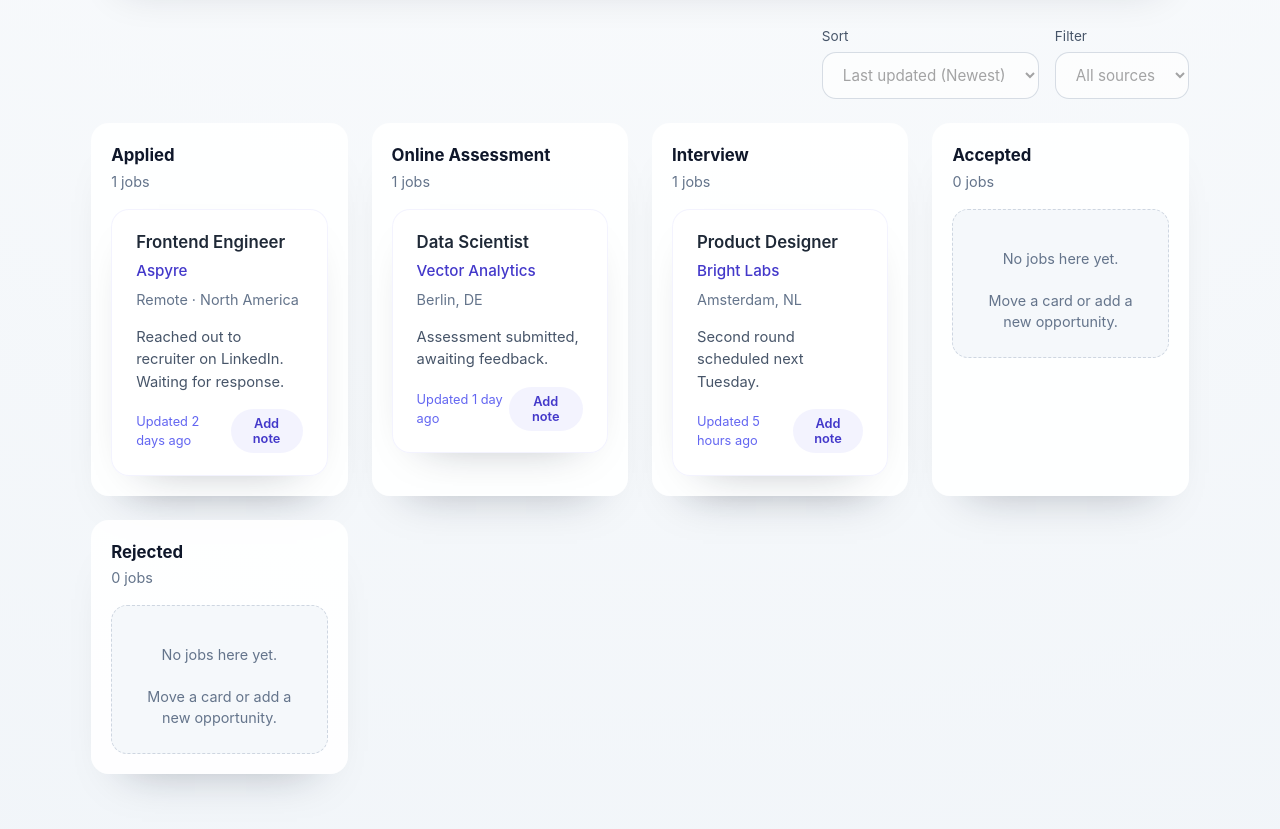
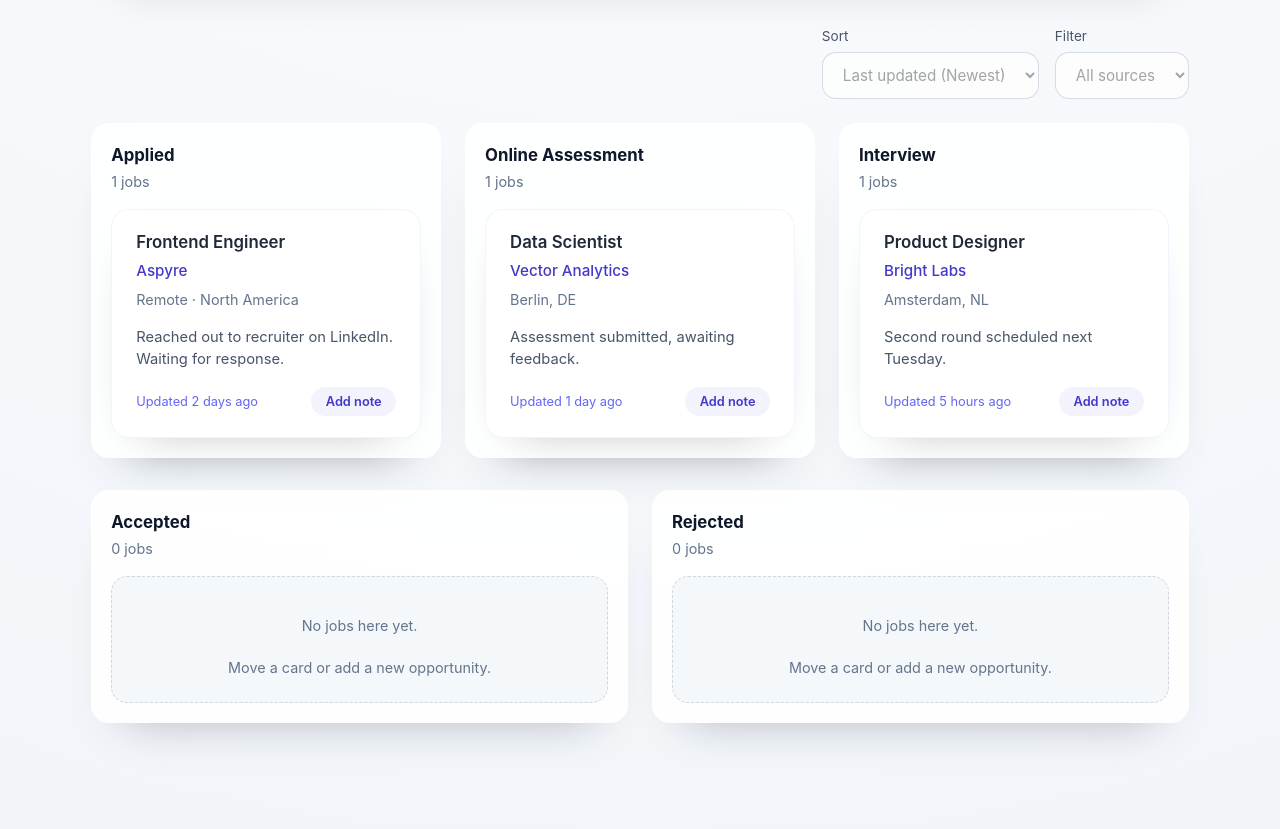
Before and after one commit to fernandwill/aspyre, a React app in the folder frontend/: page / in a window 1280 px wide. Shown: the part 980-1809 px from the top of the page. Built offline with nearby package versions, Linux system fonts and the light colour scheme; the HTML template or start-up script is replaced by a standard one.

Commit message:
Restructure job board layout and add card hover outline

```diff
--- a/frontend/src/App.css
+++ b/frontend/src/App.css
@@ -261,10 +261,18 @@
   font-size: 0.85rem;
 }
 
-.board-columns {
+.board-grid {
   display: grid;
   gap: 1.5rem;
-  grid-template-columns: repeat(auto-fit, minmax(250px, 1fr));
+}
+
+.board-grid--main {
+  grid-template-columns: repeat(3, minmax(0, 1fr));
+}
+
+.board-grid--outcome {
+  grid-template-columns: repeat(2, minmax(0, 1fr));
+  margin-top: 0.5rem;
 }
 
 .board-column {
@@ -315,6 +323,13 @@
   gap: 1rem;
   box-shadow: 0 18px 45px -32px rgba(15, 23, 42, 0.4);
   border: 1px solid rgba(99, 102, 241, 0.08);
+  transition: border-color 0.2s ease, box-shadow 0.2s ease, transform 0.2s ease;
+}
+
+.job-card:hover {
+  border-color: rgba(99, 102, 241, 0.45);
+  box-shadow: 0 0 0 3px rgba(99, 102, 241, 0.2), 0 22px 55px -34px rgba(15, 23, 42, 0.45);
+  transform: translateY(-2px);
 }
 
 .job-card__header {
@@ -420,6 +435,14 @@
     gap: 1rem;
   }
 
+  .board-grid--main {
+    grid-template-columns: repeat(auto-fit, minmax(240px, 1fr));
+  }
+
+  .board-grid--outcome {
+    grid-template-columns: repeat(auto-fit, minmax(240px, 1fr));
+  }
+
   .header-actions {
     width: 100%;
   }
--- a/frontend/src/App.jsx
+++ b/frontend/src/App.jsx
@@ -8,6 +8,9 @@ const STATUSES = [
   'Accepted',
   'Rejected',
 ]
+
+const MAIN_STATUSES = STATUSES.slice(0, 3)
+const OUTCOME_STATUSES = STATUSES.slice(3)
 
 const INITIAL_JOBS = [
   {
@@ -113,6 +116,64 @@ function App() {
       return acc
     }, {})
   }, [jobs])
+
+  const renderColumn = (status) => {
+    return (
+      <div
+        className={`board-column ${activeDropStatus === status ? 'board-column--active' : ''}`}
+        key={status}
+        onDragOver={handleDragOver}
+        onDrop={(event) => handleDrop(event, status)}
+        onDragEnter={() => handleDragEnter(status)}
+        onDragLeave={(event) => handleDragLeave(event, status)}
+      >
+        <header className="column-header">
+          <div>
+            <h3>{status}</h3>
+            <span className="column-count">{jobsByStatus[status]?.length ?? 0} jobs</span>
+          </div>
+        </header>
+        <div className="column-content">
+          {(jobsByStatus[status] ?? []).map((job) => (
+            <article
+              className={`job-card ${draggedJobId === job.id ? 'job-card--dragging' : ''}`}
+              draggable
+              key={job.id}
+              onDragStart={(event) => handleDragStart(event, job.id)}
+              onDragEnd={handleDragEnd}
+            >
+              <header className="job-card__header">
+                <div className="job-card__heading">
+                  {job.link ? (
+                    <a className="job-card__title" href={job.link} target="_blank" rel="noreferrer">
+                      {job.title}
+                    </a>
+                  ) : (
+                    <span className="job-card__title job-card__title--static">{job.title}</span>
+                  )}
+                  {job.company && <span className="job-card__company">{job.company}</span>}
+                  {job.location && <span className="job-card__location">{job.location}</span>}
+                </div>
+              </header>
+              {job.notes && <p className="job-card__notes">{job.notes}</p>}
+              <footer className="job-card__footer">
+                <span className="updated">Updated {job.lastUpdate}</span>
+                <button className="ghost-button" type="button">
+                  Add note
+                </button>
+              </footer>
+            </article>
+          ))}
+          {(jobsByStatus[status] ?? []).length === 0 && (
+            <div className="empty-state">
+              <p>No jobs here yet.</p>
+              <span>Move a card or add a new opportunity.</span>
+            </div>
+          )}
+        </div>
+      </div>
+    )
+  }
 
   function handleTrackJob(event) {
     event.preventDefault()
@@ -373,64 +434,11 @@ function App() {
               </select>
             </div>
           </div>
-          <div className="board-columns">
-            {STATUSES.map((status) => (
-              <div
-                className={`board-column ${
-                  activeDropStatus === status ? 'board-column--active' : ''
-                }`}
-                key={status}
-                onDragOver={handleDragOver}
-                onDrop={(event) => handleDrop(event, status)}
-                onDragEnter={() => handleDragEnter(status)}
-                onDragLeave={(event) => handleDragLeave(event, status)}
-              >
-                <header className="column-header">
-                  <div>
-                    <h3>{status}</h3>
-                    <span className="column-count">{jobsByStatus[status]?.length ?? 0} jobs</span>
-                  </div>
-                </header>
-                <div className="column-content">
-                  {(jobsByStatus[status] ?? []).map((job) => (
-                    <article
-                      className={`job-card ${draggedJobId === job.id ? 'job-card--dragging' : ''}`}
-                      draggable
-                      key={job.id}
-                      onDragStart={(event) => handleDragStart(event, job.id)}
-                      onDragEnd={handleDragEnd}
-                    >
-                      <header className="job-card__header">
-                        <div className="job-card__heading">
-                          {job.link ? (
-                            <a className="job-card__title" href={job.link} target="_blank" rel="noreferrer">
-                              {job.title}
-                            </a>
-                          ) : (
-                            <span className="job-card__title job-card__title--static">{job.title}</span>
-                          )}
-                          {job.company && <span className="job-card__company">{job.company}</span>}
-                          {job.location && <span className="job-card__location">{job.location}</span>}
-                        </div>
-                      </header>
-                      {job.notes && <p className="job-card__notes">{job.notes}</p>}
-                      <footer className="job-card__footer">
-                        <span className="updated">Updated {job.lastUpdate}</span>
-                        <button className="ghost-button" type="button">
-                          Add note
-                        </button>
-                      </footer>
-                    </article>
-                  ))}
-                  {(jobsByStatus[status] ?? []).length === 0 && (
-                    <div className="empty-state">
-                      <p>No jobs here yet.</p>
-                      <span>Move a card or add a new opportunity.</span>
-                    </div>
-                  )}
-                </div>
-              </div>
-            ))}
+          <div className="board-grid board-grid--main">
+            {MAIN_STATUSES.map((status) => renderColumn(status))}
+          </div>
+          <div className="board-grid board-grid--outcome">
+            {OUTCOME_STATUSES.map((status) => renderColumn(status))}
           </div>
         </section>
       </main>
```
